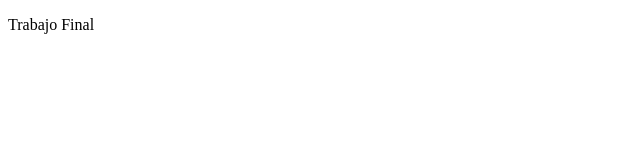
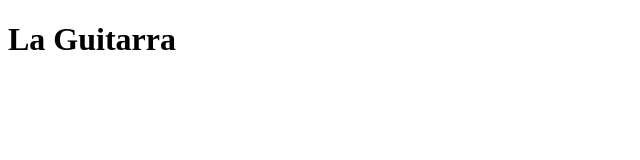
Before and after one commit to dariomayaWeb/dariomayaWeb.gihub.io, a plain HTML site: page index.html in a window 1280 px wide. Shown: the whole page, without its empty margins (0-640 px from the left). Drawn offline with Linux system fonts and the light colour scheme.

Commit message:
Update index.html

```diff
--- a/index.html
+++ b/index.html
@@ -4,9 +4,10 @@
     <meta charset="UTF-8">
     <meta http-equiv="X-UA-Compatible" content="IE=edge">
     <meta name="viewport" content="width=device-width, initial-scale=1.0">
-    <title>Document</title>
+    <title>Trabajo Final</title>
 </head>
 <body>
-    <p>Trabajo Final</p>
+    <h1>La Guitarra</h1>
+
 </body>
 </html>
```
